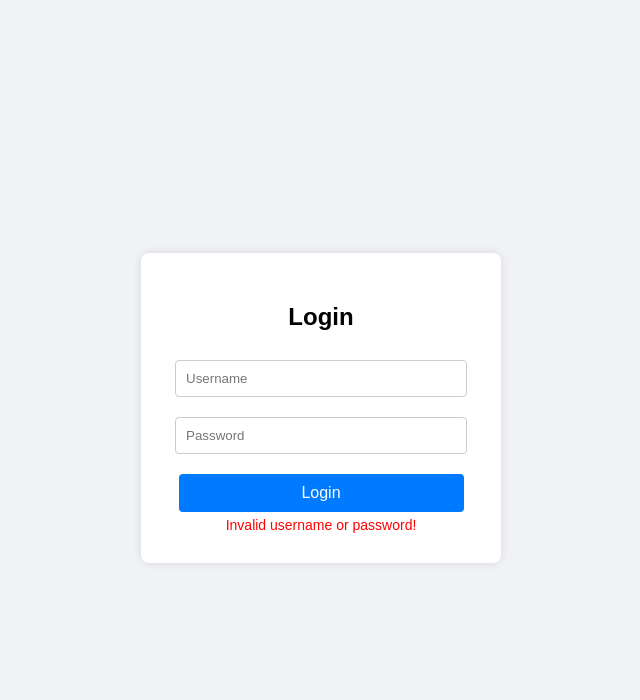
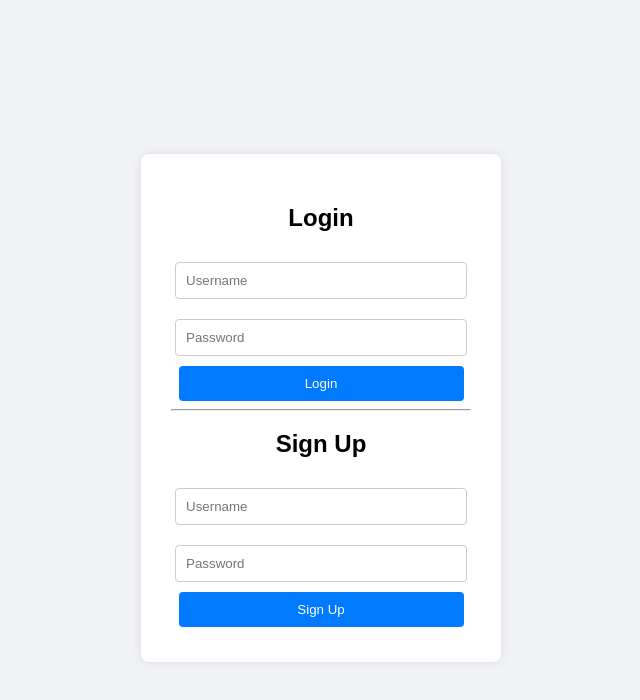
Before and after one commit to asojurohithchandra/my-dynamic-site, a website: page index.html in a window 1280 px wide. Both pictures are taken after a click on the button "Login". Shown: the whole page, without its empty margins (319-959 px from the left). Drawn offline with Linux system fonts and the light colour scheme; no server answers.

Commit message:
Add login and signup system

```diff
--- a/index.html
+++ b/index.html
@@ -3,76 +3,66 @@
 <head>
 <meta charset="UTF-8">
 <meta name="viewport" content="width=device-width, initial-scale=1.0">
-  <title>Login Page</title>
+<title>Login / Sign Up</title>
 <style>
-    body {
-      font-family: Arial, sans-serif;
-      display: flex;
-      justify-content: center;
-      align-items: center;
-      height: 100vh;
-      background-color: #f0f2f5;
-    }
-    .login-container {
-      background-color: white;
-      padding: 30px;
-      border-radius: 8px;
-      box-shadow: 0 0 10px rgba(0,0,0,0.1);
-      width: 300px;
-      text-align: center;
-    }
-    input {
-      width: 90%;
-      padding: 10px;
-      margin: 10px 0;
-      border-radius: 4px;
-      border: 1px solid #ccc;
-    }
-    button {
-      width: 95%;
-      padding: 10px;
-      margin-top: 10px;
-      border: none;
-      border-radius: 4px;
-      background-color: #007bff;
-      color: white;
-      font-size: 16px;
-      cursor: pointer;
-    }
-    button:hover {
-      background-color: #0056b3;
-    }
-    .error {
-      color: red;
-      font-size: 14px;
-      margin-top: 5px;
-    }
+  body { font-family: Arial; display:flex; justify-content:center; align-items:center; height:100vh; background:#f0f2f5; }
+  .container { background:white; padding:30px; border-radius:8px; width:300px; text-align:center; box-shadow:0 0 10px rgba(0,0,0,0.1);}
+  input { width:90%; padding:10px; margin:10px 0; border-radius:4px; border:1px solid #ccc; }
+  button { width:95%; padding:10px; border:none; border-radius:4px; background:#007bff; color:white; cursor:pointer; }
+  button:hover { background:#0056b3; }
+  .error { color:red; font-size:14px; margin-top:5px; }
 </style>
 </head>
 <body>
 
-<div class="login-container">
+<div class="container">
   <h2>Login</h2>
-  <input type="text" id="username" placeholder="Username">
-  <input type="password" id="password" placeholder="Password">
+  <input type="text" id="loginUsername" placeholder="Username">
+  <input type="password" id="loginPassword" placeholder="Password">
   <button onclick="login()">Login</button>
-  <div class="error" id="error"></div>
+  <div class="error" id="loginError"></div>
+
+  <hr>
+
+  <h2>Sign Up</h2>
+  <input type="text" id="signupUsername" placeholder="Username">
+  <input type="password" id="signupPassword" placeholder="Password">
+  <button onclick="signup()">Sign Up</button>
+  <div class="error" id="signupError"></div>
 </div>
 
 <script>
-  function login() {
-    const user = document.getElementById("username").value;
-    const pass = document.getElementById("password").value;
-    const errorDiv = document.getElementById("error");
+async function login() {
+  const user = document.getElementById("loginUsername").value;
+  const pass = document.getElementById("loginPassword").value;
+  const res = await fetch('/login', {
+    method: 'POST',
+    headers: { 'Content-Type': 'application/json' },
+    body: JSON.stringify({ username: user, password: pass })
+  });
+  const data = await res.json();
+  if(data.success) {
+    alert("Login successful!");
+    window.location.href = "dashboard.html"; // create this page
+  } else {
+    document.getElementById("loginError").textContent = data.message;
+  }
+}
 
-    // Simple front-end validation
-    if(user === "admin" && pass === "1234") {
-      alert("Login successful!");
-      errorDiv.textContent = "";
-      // Here you can redirect to another page if needed:
-      // window.location.href = "dashboard.html";
+async function signup() {
+  const user = document.getElementById("signupUsername").value;
+  const pass = document.getElementById("signupPassword").value;
+  const res = await fetch('/signup', {
+    method: 'POST',
+    headers: { 'Content-Type': 'application/json' },
+    body: JSON.stringify({ username: user, password: pass })
+  });
+  const data = await res.json();
+  if(data.success) {
+    alert("Sign-up successful! You can now login.");
+    document.getElementById("signupError").textContent = "";
   } else {
-      errorDiv.textContent = "Invalid username or password!";
+    document.getElementById("signupError").textContent = data.message;
   }
 }
 </script>
--- /dev/null
+++ b/users.json
@@ -0,0 +1 @@
+{"admin":"admin"}
```
Also changed, not shown: dashboard.html (added, +12 -0 lines), index.js (+34 -4 lines). Lines whose indentation alone changed are shown as unchanged.
